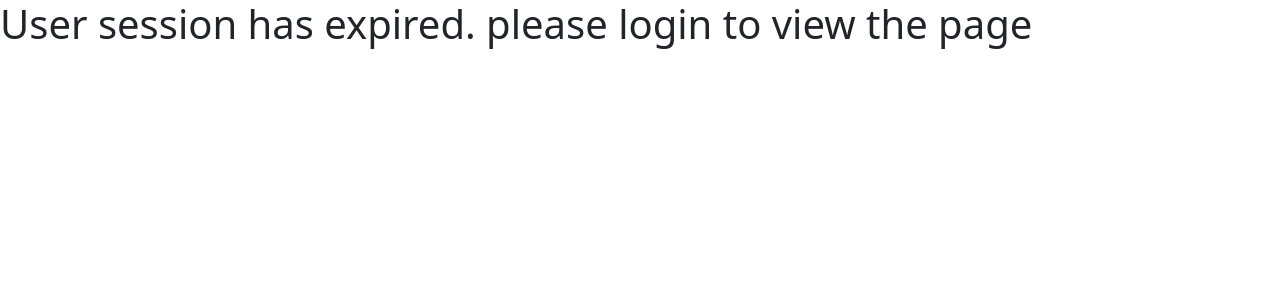
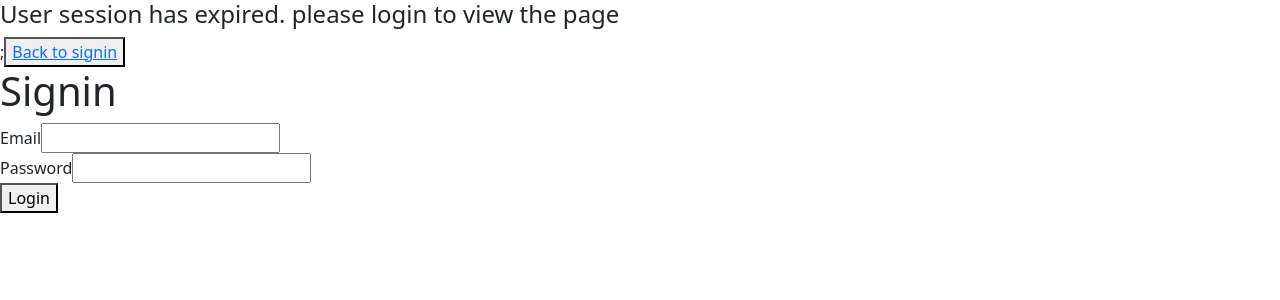
Before and after one commit to Monika-Abhijeet/jr-6-7-React, a React (Create React App) app: page /signin in a window 1280 px wide. Shown: the top 300 px of the page. Built offline with nearby package versions, Linux system fonts and the light colour scheme.

Commit message:
login component

```diff
--- a/src/App.js
+++ b/src/App.js
@@ -1,7 +1,7 @@
 import Header from "./components/header/header";
 import Footer from "./components/footer/footer";
 import Home from "./components/home/home";
-import { BrowserRouter, Routes, Route } from "react-router-dom";
+import { BrowserRouter, Routes, Route, Link } from "react-router-dom";
 import About from "./components/about/about";
 import Contact from "./components/contact/contact";
 import EmployeeDetails from "./components/emp-details/emp-details";
@@ -18,10 +18,23 @@ import ParentRegularPure from "./components/pureComponent/parentRegPure";
 import ParenHoc from "./components/hoc/parentHoc";
 import CounterRedux from "./components/redux-demo/counter";
 import { useSelector } from "react-redux";
+
 function App() {
   const isLogged = useSelector((state) => state.isLogged);
   if (!isLogged) {
-    return <h1>User session has expired. please login to view the page</h1>;
+    return (
+      <BrowserRouter>
+        <div>
+          <h4>User session has expired. please login to view the page</h4>;
+          <button>
+            <Link to="/signin">Back to signin</Link>
+          </button>
+        </div>
+        <Routes>
+          <Route path="/signin" element={<SignIn />} />
+        </Routes>
+      </BrowserRouter>
+    );
   }
   return (
     <div className="App">
--- a/src/components/header/header.js
+++ b/src/components/header/header.js
@@ -12,7 +12,7 @@ function Header(props) {
         className="d-flex flex-row justify-content-around"
         style={{ width: "50%" }}
       >
-        <li onClick={() => dispatch(signin())}>Signin</li>
+        {/* <li onClick={() => dispatch(signin())}>Signin</li> */}
         <li onClick={() => dispatch(signout())}>Signout</li>
         <Link to="/">
           <li>Home</li>
--- a/src/components/signin/signin.js
+++ b/src/components/signin/signin.js
@@ -1,7 +1,21 @@
 import { Formik, Form, Field, ErrorMessage } from "formik";
+import { useDispatch } from "react-redux";
+import { signin } from "../react-redux/actions";
+import { useNavigate } from "react-router-dom";
+
 function SignIn() {
+  const dispatch = useDispatch();
+  const navigate = useNavigate();
+  let username = "monika@gmail.com";
+  let password = "monika123";
   let handleSubmit = (values) => {
-    console.log(values);
+    if (values.email === username && values.password === password) {
+      alert("login successfull");
+      dispatch(signin());
+      navigate("/");
+    } else {
+      alert("login failed.. please enter valid credentials");
+    }
   };
   let handleValidate = (values) => {
     const errors = {};
```
